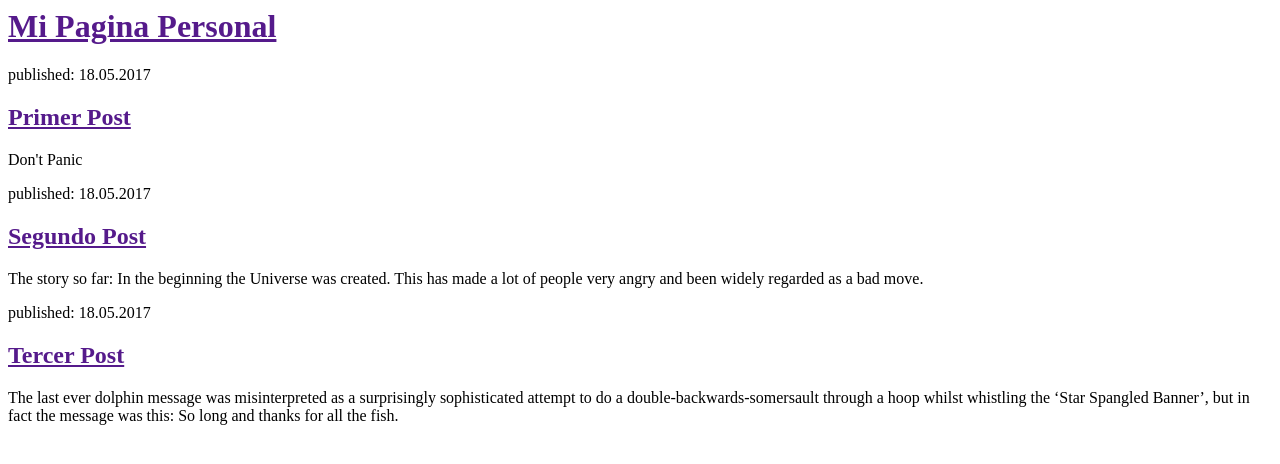
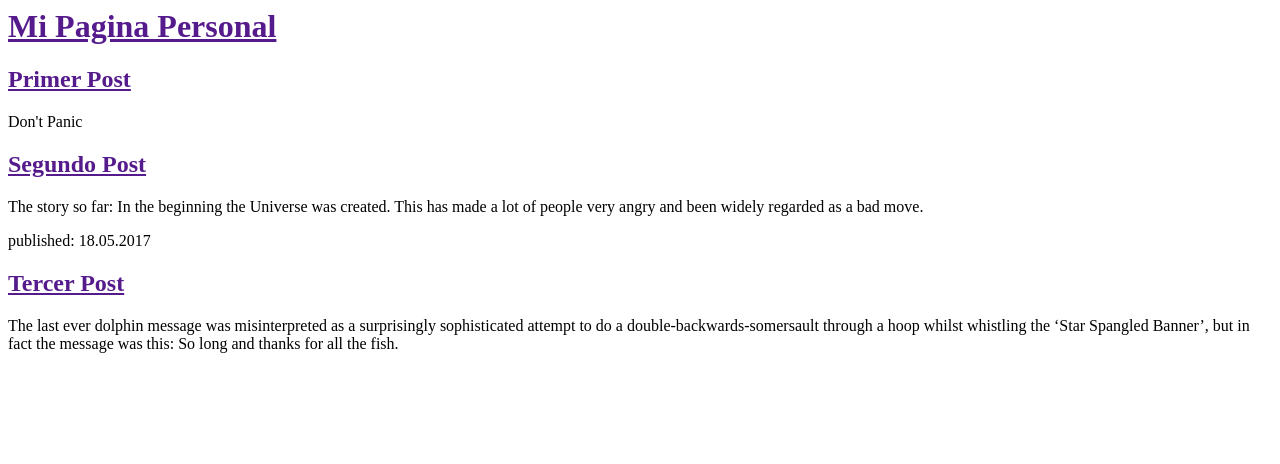
Before and after one commit to glitchyPhantasma/proy-website, a Django app: page / in a window 1280 px wide. Shown: the top 464 px of the page. Run offline with Django 3.2, Linux system fonts and the light colour scheme.

Commit message:
Inicio HTML para la pagina 2

```diff
--- a/blog/templates/blog/post_list.html
+++ b/blog/templates/blog/post_list.html
@@ -8,13 +8,11 @@
 		</div>
 
 		<div>
-			<p>published: 18.05.2017</p>
 			<h2><a href="">Primer Post</a></h2>
 			<p>Don't Panic</p>
 		</div>
 
 		<div>
-			<p>published: 18.05.2017</p>
 			<h2><a href="">Segundo Post</a></h2>
 			<p>The story so far:
 			In the beginning the Universe was created.
```
